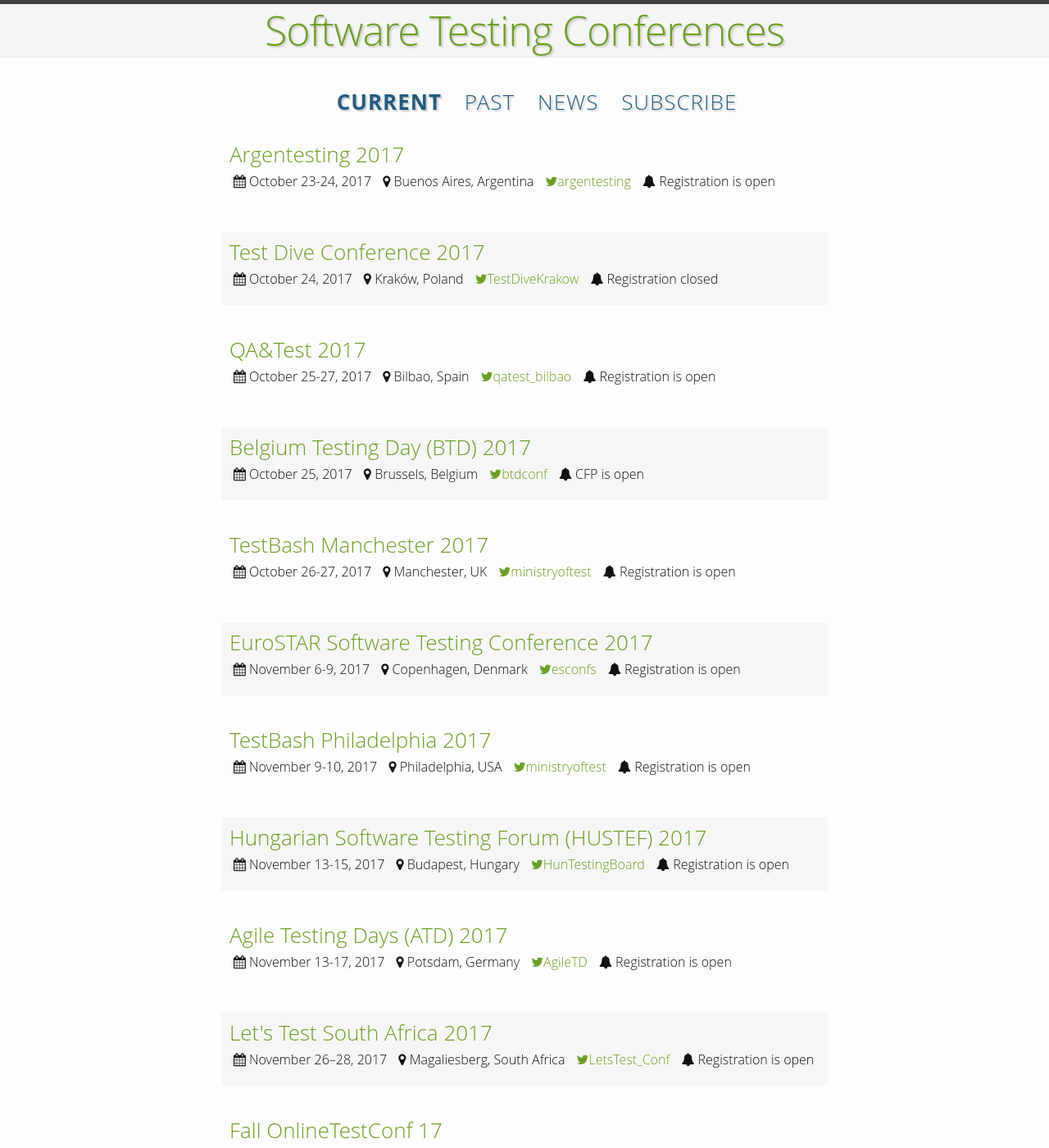
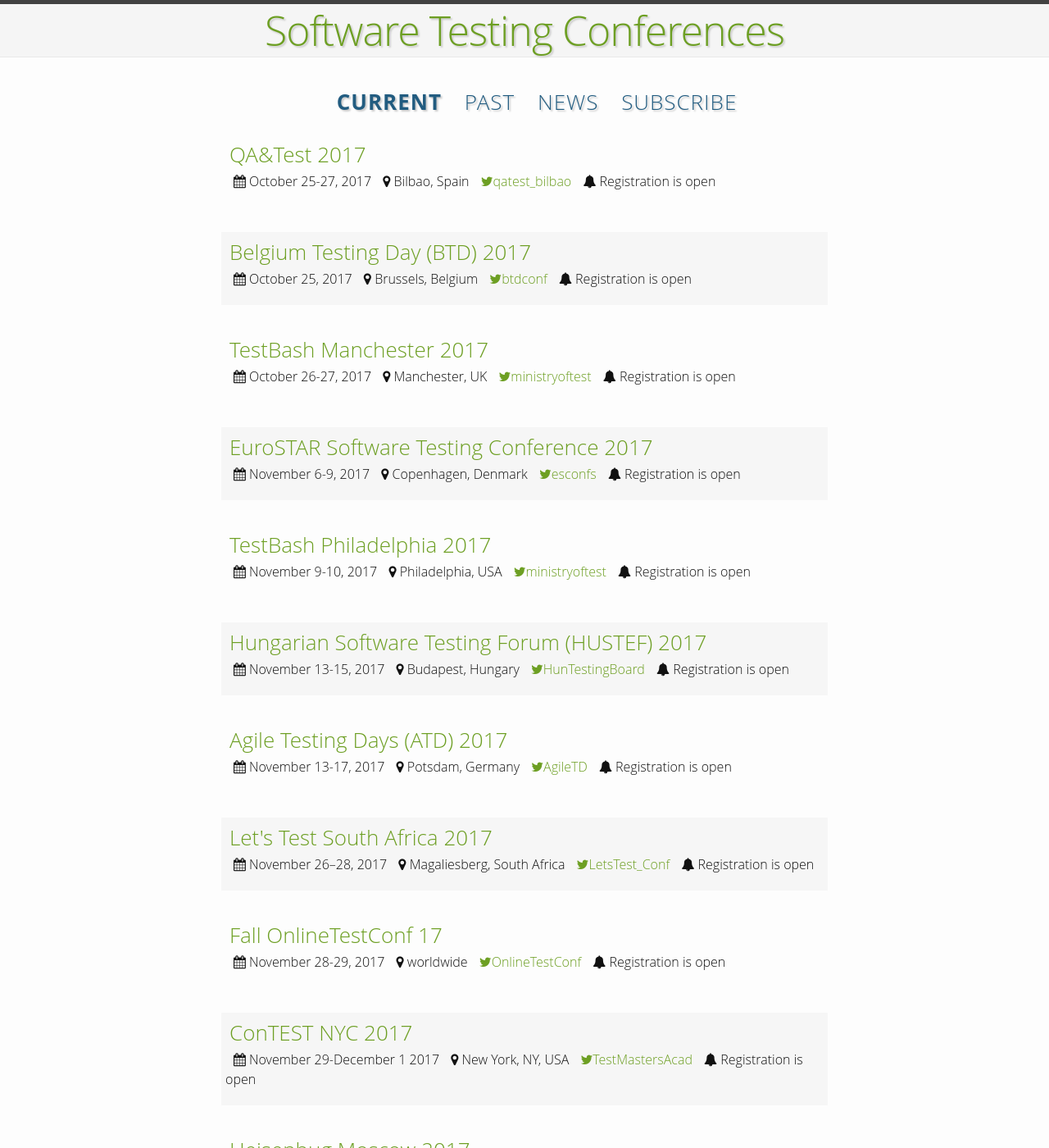
Before and after one commit to TestingConferences/testingconferences.github.io, a Jekyll site: the page built from index.html, in a window 1280 px wide and 1400 px high. Shown: the whole window at 82% size. Built offline with Jekyll 4.4.1, drawn with Linux system fonts in a browser that asks for light colours; some of the changed text lies outside the part shown.

Commit message:
Moving more current to past. Updating statuses

```diff
--- a/_data/current.yml
+++ b/_data/current.yml
@@ -1,17 +1,3 @@
-- name: Argentesting 2017
-  location: Buenos Aires, Argentina
-  dates: "October 23-24, 2017"
-  url: https://argentesting.com/
-  twitter: argentesting
-  status: Registration is open
-
-- name: Test Dive Conference 2017
-  location: Kraków, Poland
-  dates: "October 24, 2017"
-  url: http://www.testdive.pl/
-  twitter: TestDiveKrakow
-  status: Registration closed
-
 - name: QA&Test 2017
   location: Bilbao, Spain
   dates: "October 25-27, 2017"
@@ -24,7 +10,7 @@
   dates: "October 25, 2017"
   url: http://btdconf.com/
   twitter: btdconf
-  status: CFP is open
+  status: Registration is open
 
 - name: TestBash Manchester 2017
   location: Manchester, UK
@@ -73,7 +59,7 @@
   dates: "November 28-29, 2017"
   url: http://onlinetestconf.com
   twitter: OnlineTestConf
-  status: CFP is open
+  status: Registration is open
 
 - name: ConTEST NYC 2017
   location: New York, NY, USA
@@ -85,9 +71,9 @@
 - name: Heisenbug Moscow 2017
   location: Moscow, Russia
   dates: "December 8-9, 2017"
-  url: https://heisenbug-moscow.ru/
+  url: https://heisenbug-moscow.ru/en/
   twitter: HeisenbugConf
-  status: CFP is open
+  status: Registration is open
 
 - name: Automation Guild Online Conference 2018
   location: Online
--- a/_data/past.yml
+++ b/_data/past.yml
@@ -1,3 +1,15 @@
+- name: Test Dive Conference 2017
+  location: Kraków, Poland
+  dates: "October 24, 2017"
+  url: http://www.testdive.pl/
+  twitter: TestDiveKrakow
+
+- name: Argentesting 2017
+  location: Buenos Aires, Argentina
+  dates: "October 23-24, 2017"
+  url: https://argentesting.com/
+  twitter: argentesting
+
 - name: SoftTest 2017
   location: Dublin, Ireland
   dates: "October 19, 2017"
```
